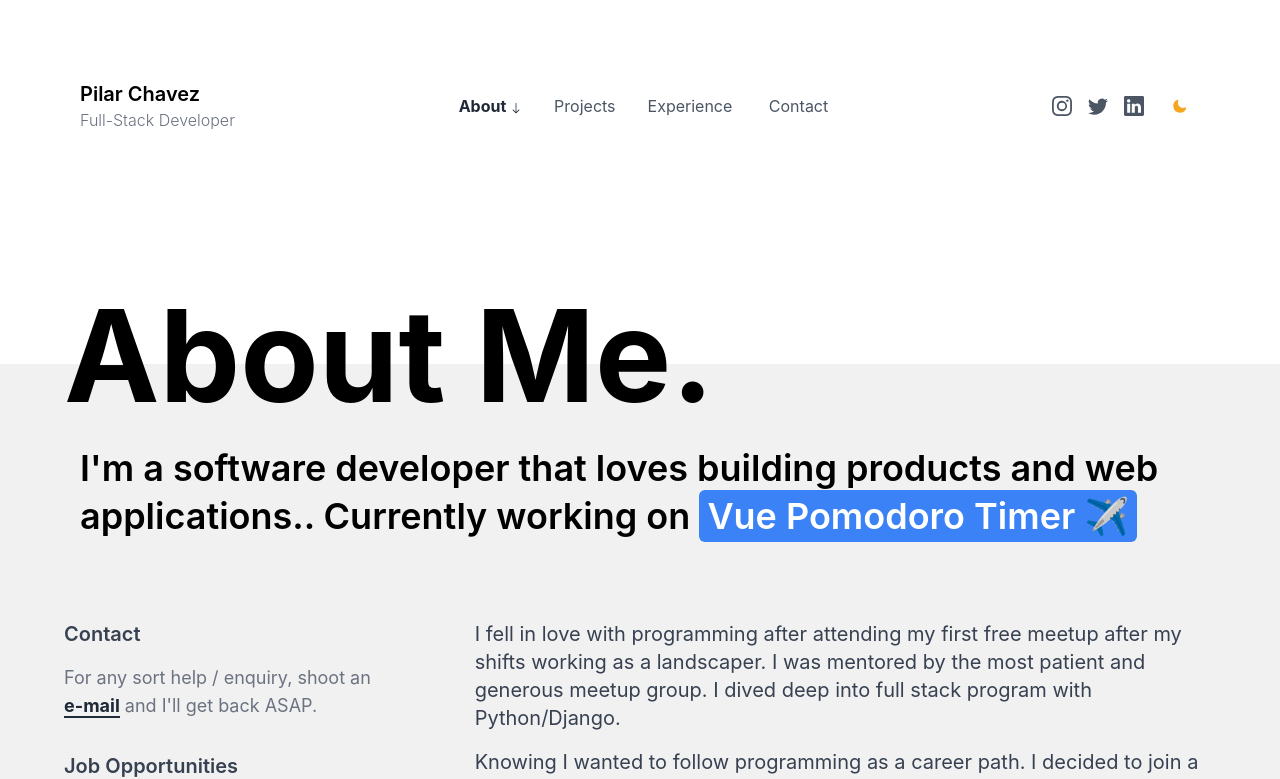
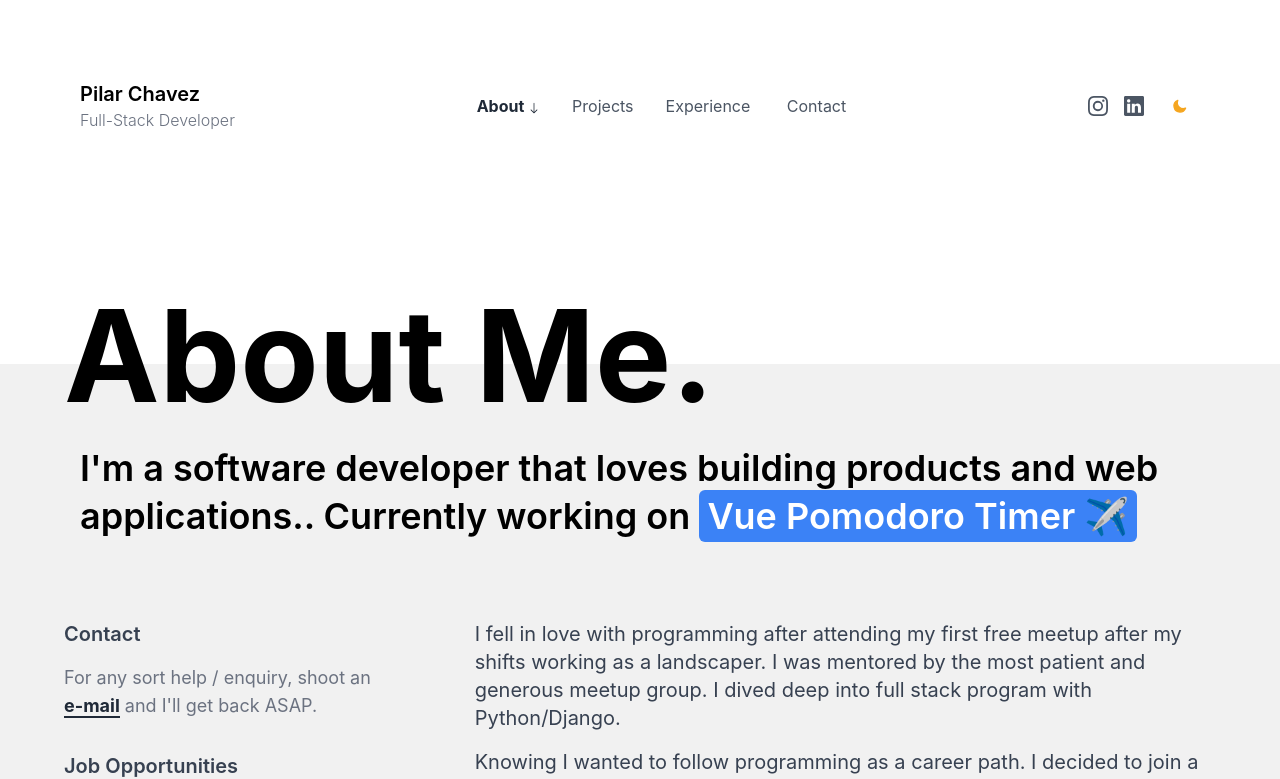
Before and after one commit to PilarCha/PilarCha.github.io, a Next.js app: page /about in a window 1280 px wide. Shown: the top 779 px of the page. Built offline with nearby package versions, Linux system fonts and the light colour scheme.

Commit message:
Removed twitter and shuffled around icons

```diff
--- a/components/AboutMe.js
+++ b/components/AboutMe.js
@@ -111,18 +111,6 @@
             </h1>
             <div className="flex flex-row flex-wrap mt-8">
               <img
-                src="https://raw.githubusercontent.com/github/explore/80688e429a7d4ef2fca1e82350fe8e3517d3494d/topics/python/python.png"
-                className="h-20 w-20 mx-4 my-4 transition ease-in-out delay-150 hover:-translate-y-1 hover:scale-110 duration-300"
-              />
-              <img
-                src="https://raw.githubusercontent.com/github/explore/80688e429a7d4ef2fca1e82350fe8e3517d3494d/topics/django/django.png"
-                className="h-20 w-20 mx-4 my-4 transition ease-in-out delay-150 hover:-translate-y-1 hover:scale-110 duration-300"
-              />
-              <img
-                src="https://raw.githubusercontent.com/github/explore/80688e429a7d4ef2fca1e82350fe8e3517d3494d/topics/flask/flask.png"
-                className="h-20 w-20 mx-4 my-4 transition ease-in-out delay-150 hover:-translate-y-1 hover:scale-110 duration-300"
-              />
-              <img
                 src="https://raw.githubusercontent.com/github/explore/80688e429a7d4ef2fca1e82350fe8e3517d3494d/topics/ruby/ruby.png"
                 className="h-20 w-20 mx-4 my-4 transition ease-in-out delay-150 hover:-translate-y-1 hover:scale-110 duration-300"
               />
@@ -140,6 +128,18 @@
               />
               <img
                 src="https://raw.githubusercontent.com/github/explore/80688e429a7d4ef2fca1e82350fe8e3517d3494d/topics/angular/angular.png"
+                className="h-20 w-20 mx-4 my-4 transition ease-in-out delay-150 hover:-translate-y-1 hover:scale-110 duration-300"
+              />
+              <img
+                src="https://raw.githubusercontent.com/github/explore/80688e429a7d4ef2fca1e82350fe8e3517d3494d/topics/python/python.png"
+                className="h-20 w-20 mx-4 my-4 transition ease-in-out delay-150 hover:-translate-y-1 hover:scale-110 duration-300"
+              />
+              <img
+                src="https://raw.githubusercontent.com/github/explore/80688e429a7d4ef2fca1e82350fe8e3517d3494d/topics/django/django.png"
+                className="h-20 w-20 mx-4 my-4 transition ease-in-out delay-150 hover:-translate-y-1 hover:scale-110 duration-300"
+              />
+              <img
+                src="https://raw.githubusercontent.com/github/explore/80688e429a7d4ef2fca1e82350fe8e3517d3494d/topics/flask/flask.png"
                 className="h-20 w-20 mx-4 my-4 transition ease-in-out delay-150 hover:-translate-y-1 hover:scale-110 duration-300"
               />
               <img
--- a/components/Navbar.js
+++ b/components/Navbar.js
@@ -156,21 +156,6 @@
             </svg>
           </a>
           <a
-            href={userData.socialLinks.twitter}
-            className="text-base font-normal text-gray-600 dark:text-gray-300"
-          >
-            <svg
-              xmlns="http://www.w3.org/2000/svg"
-              width="16"
-              height="16"
-              fill="currentColor"
-              className="bi bi-twitter h-5 w-5"
-              viewBox="0 0 16 16"
-            >
-              <path d="M5.026 15c6.038 0 9.341-5.003 9.341-9.334 0-.14 0-.282-.006-.422A6.685 6.685 0 0 0 16 3.542a6.658 6.658 0 0 1-1.889.518 3.301 3.301 0 0 0 1.447-1.817 6.533 6.533 0 0 1-2.087.793A3.286 3.286 0 0 0 7.875 6.03a9.325 9.325 0 0 1-6.767-3.429 3.289 3.289 0 0 0 1.018 4.382A3.323 3.323 0 0 1 .64 6.575v.045a3.288 3.288 0 0 0 2.632 3.218 3.203 3.203 0 0 1-.865.115 3.23 3.23 0 0 1-.614-.057 3.283 3.283 0 0 0 3.067 2.277A6.588 6.588 0 0 1 .78 13.58a6.32 6.32 0 0 1-.78-.045A9.344 9.344 0 0 0 5.026 15z" />
-            </svg>
-          </a>
-          <a
             href={userData.socialLinks.linkedin}
             className="text-base font-normal text-gray-600 dark:text-gray-300"
           >
```
